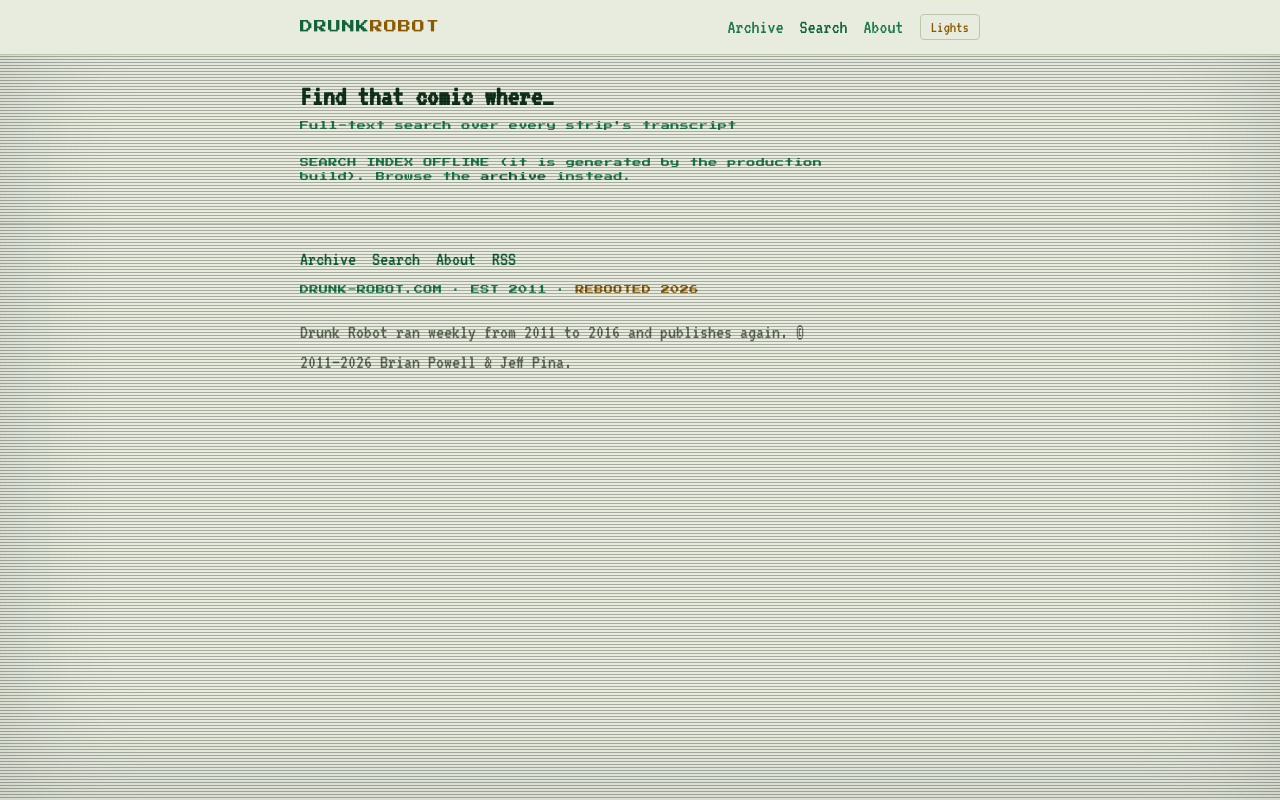
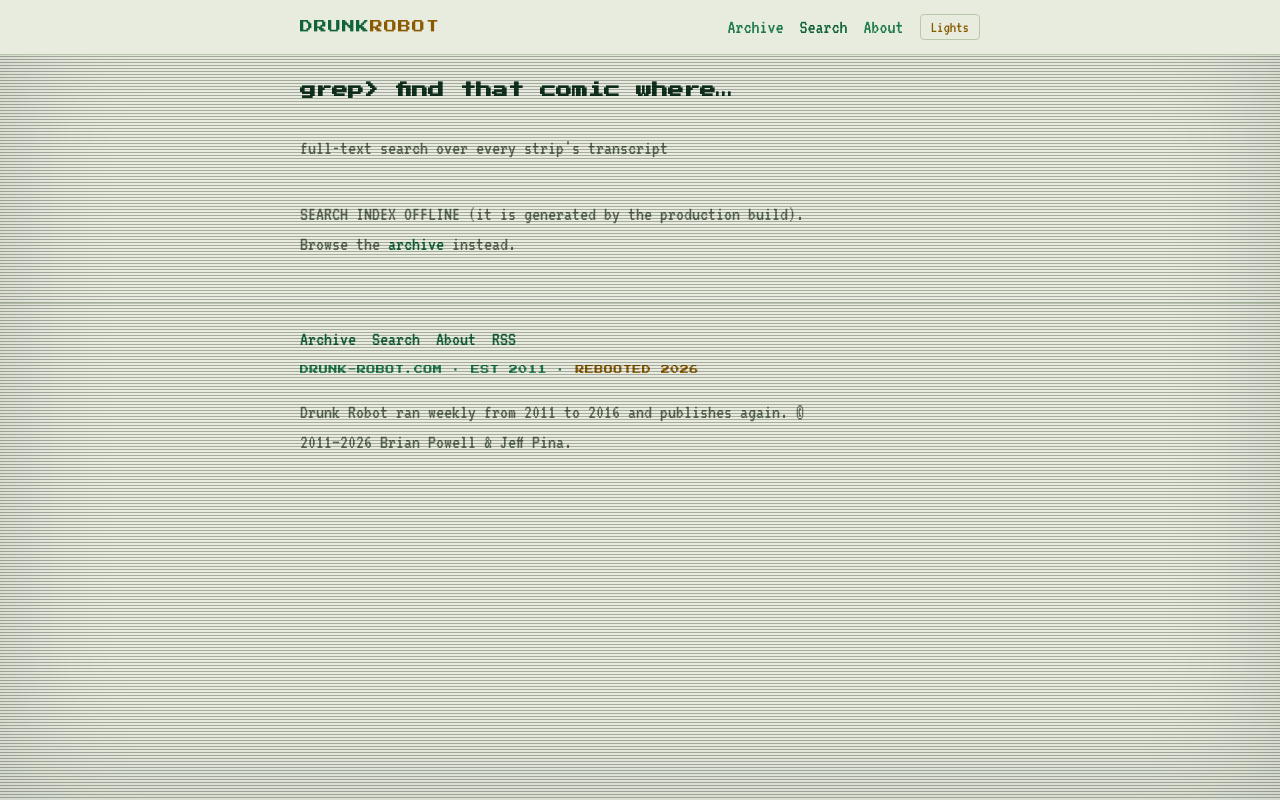
Before and after one commit to radwizindustries/drunkrobot, an Astro site: page /search in a window 1280 px wide. Built offline with nearby package versions, Linux system fonts and the light colour scheme; Astro itself is replaced by a stand-in of ours.

Commit message:
feat: terminal search UI with matrix easter egg
Co-Authored-By: Claude Opus 4.8 (1M context) <noreply@anthropic.com>
Claude-Session: https://claude.ai/code/session_01LyJBSe2vcT6edpduQkU1nQ

```diff
--- a/src/pages/search.astro
+++ b/src/pages/search.astro
@@ -6,8 +6,8 @@ import Base from '../layouts/Base.astro';
   title="Search | Drunk Robot"
   description="Find that comic where... Search every Drunk Robot strip by dialogue, title, or tag."
 >
-  <h1 class="display">Find that comic where&hellip;</h1>
-  <p class="readout">Full-text search over every strip's transcript</p>
+  <h1 class="pix" style="font-size:16px;margin:24px 0 6px">grep&gt; find that comic where&hellip;</h1>
+  <p class="boot">full-text search over every strip's transcript</p>
   <link rel="stylesheet" href="/pagefind/pagefind-ui.css" />
   <script is:inline src="/pagefind/pagefind-ui.js"></script>
   <div id="search"></div>
@@ -20,7 +20,7 @@ import Base from '../layouts/Base.astro';
       // doesn't exist yet.
       if (typeof PagefindUI === 'undefined') {
         document.getElementById('search').innerHTML =
-          '<p class="readout">SEARCH INDEX OFFLINE (it is generated by the production build). ' +
+          '<p class="boot">SEARCH INDEX OFFLINE (it is generated by the production build). ' +
           'Browse the <a href="/archive/">archive</a> instead.</p>';
         return;
       }
@@ -36,22 +36,32 @@ import Base from '../layouts/Base.astro';
       }
     });
   </script>
+  <script>
+    import { isMatrixQuery } from '../lib/eastereggs';
+    import { startMatrixRain } from '../scripts/site-eggs';
+    function check(v: string) { if (isMatrixQuery(v)) startMatrixRain(); }
+    // Deep link (?q=neo) and live typing into the Pagefind input.
+    const q = new URLSearchParams(location.search).get('q');
+    if (q) check(q);
+    document.addEventListener('input', (e) => {
+      const t = e.target as HTMLInputElement | null;
+      if (t && t.matches('#search input')) check(t.value);
+    });
+  </script>
 </Base>
 
 <style>
-  h1 { margin: 1.5rem 0 0.25rem; font-size: 1.8rem; color: var(--ink); }
-  p.readout { margin: 0 0 1.5rem; }
   #search {
     --pagefind-ui-scale: 0.9;
-    --pagefind-ui-primary: var(--link);
-    --pagefind-ui-text: var(--text);
-    --pagefind-ui-background: var(--surface);
-    --pagefind-ui-border: var(--hairline);
-    --pagefind-ui-tag: var(--surface);
+    --pagefind-ui-primary: var(--green);
+    --pagefind-ui-text: var(--green);
+    --pagefind-ui-background: var(--panel);
+    --pagefind-ui-border: var(--edge);
+    --pagefind-ui-tag: var(--panel);
     --pagefind-ui-border-width: 1px;
-    --pagefind-ui-border-radius: 0;
-    --pagefind-ui-image-border-radius: 0;
-    --pagefind-ui-font: system-ui, -apple-system, sans-serif;
-    margin-bottom: 2rem;
+    --pagefind-ui-border-radius: 4px;
+    --pagefind-ui-image-border-radius: 4px;
+    --pagefind-ui-font: var(--font-body);
+    margin: 12px 0 2rem;
   }
 </style>
--- a/src/scripts/site-eggs.ts
+++ b/src/scripts/site-eggs.ts
@@ -58,4 +58,8 @@ function initGlobalEggs(): void {
   });
 }
 
-if (typeof window !== 'undefined') initGlobalEggs();
+declare global { interface Window { __drEggs?: boolean; } }
+if (typeof window !== 'undefined' && !window.__drEggs) {
+  window.__drEggs = true;
+  initGlobalEggs();
+}
```
